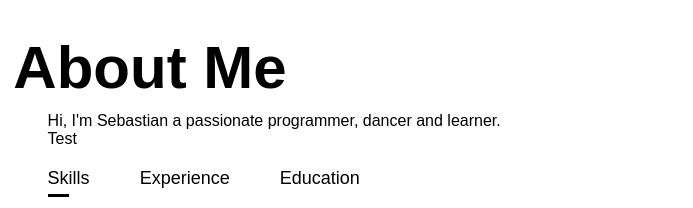
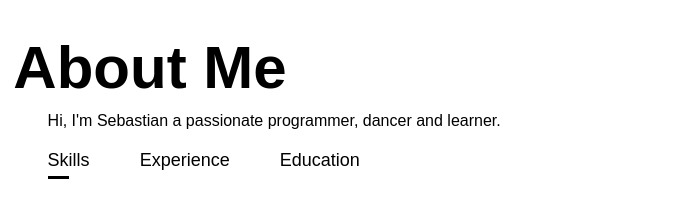
Before and after one commit to ThisIsSebi/thisissebi.github.io, a plain HTML site: page index.html in a window 1280 px wide. Shown: the part 877-1085 px from the top of the page, 490-1183 px from the left. Drawn offline with Linux system fonts and the light colour scheme.

Commit message:
Removed "Test"

```diff
--- a/index.html
+++ b/index.html
@@ -39,9 +39,6 @@
             <div class="about-col-2">
                     <p>
                         Hi, I'm Sebastian a passionate programmer, dancer and learner.
-                    </p>
-                    <p>
-                        Test
                     </p>
                 <div class="tab-titles">
                         <p class="tab-links active-link" onclick="opentab('skills')">Skills</p>
```
